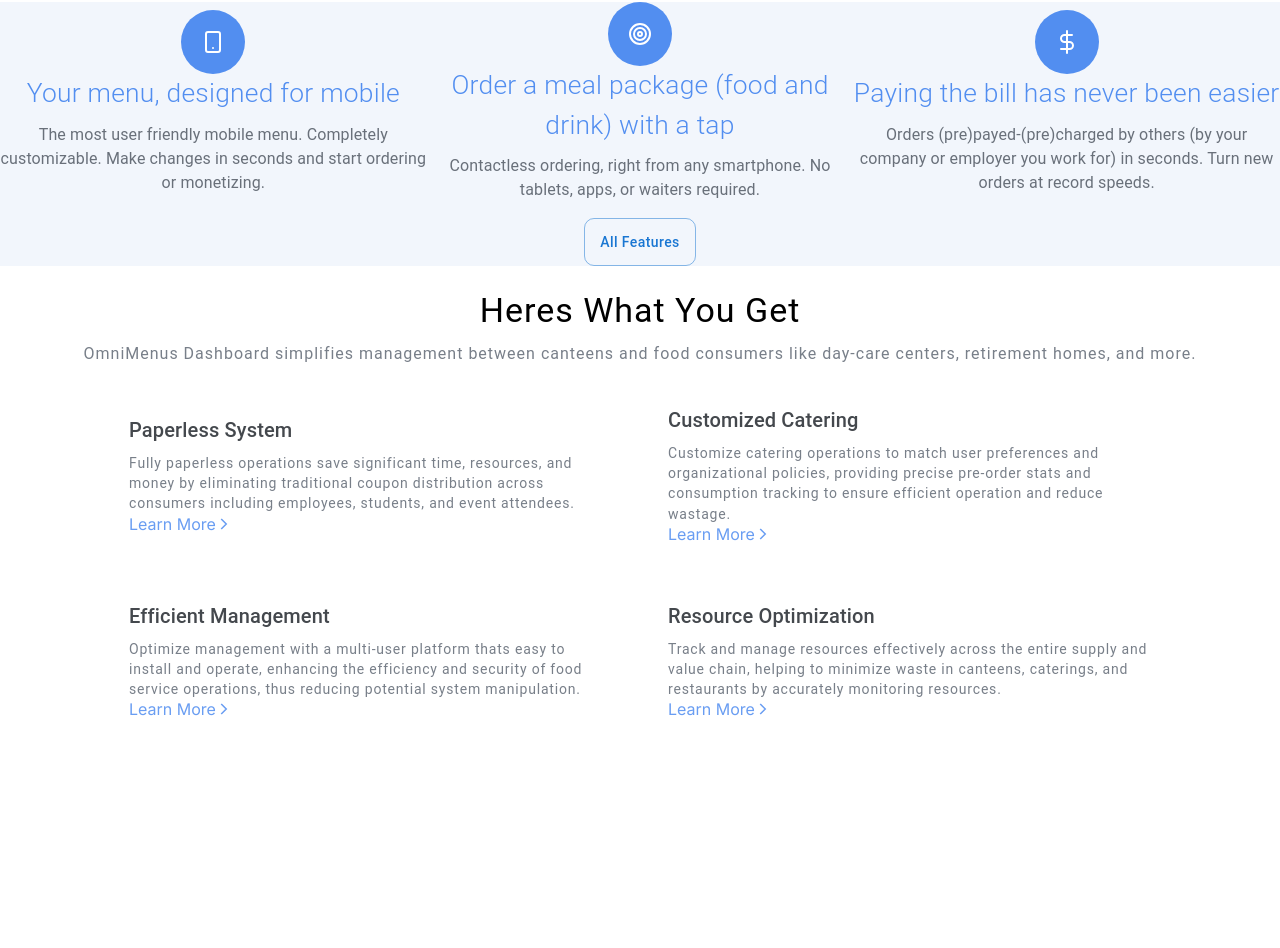
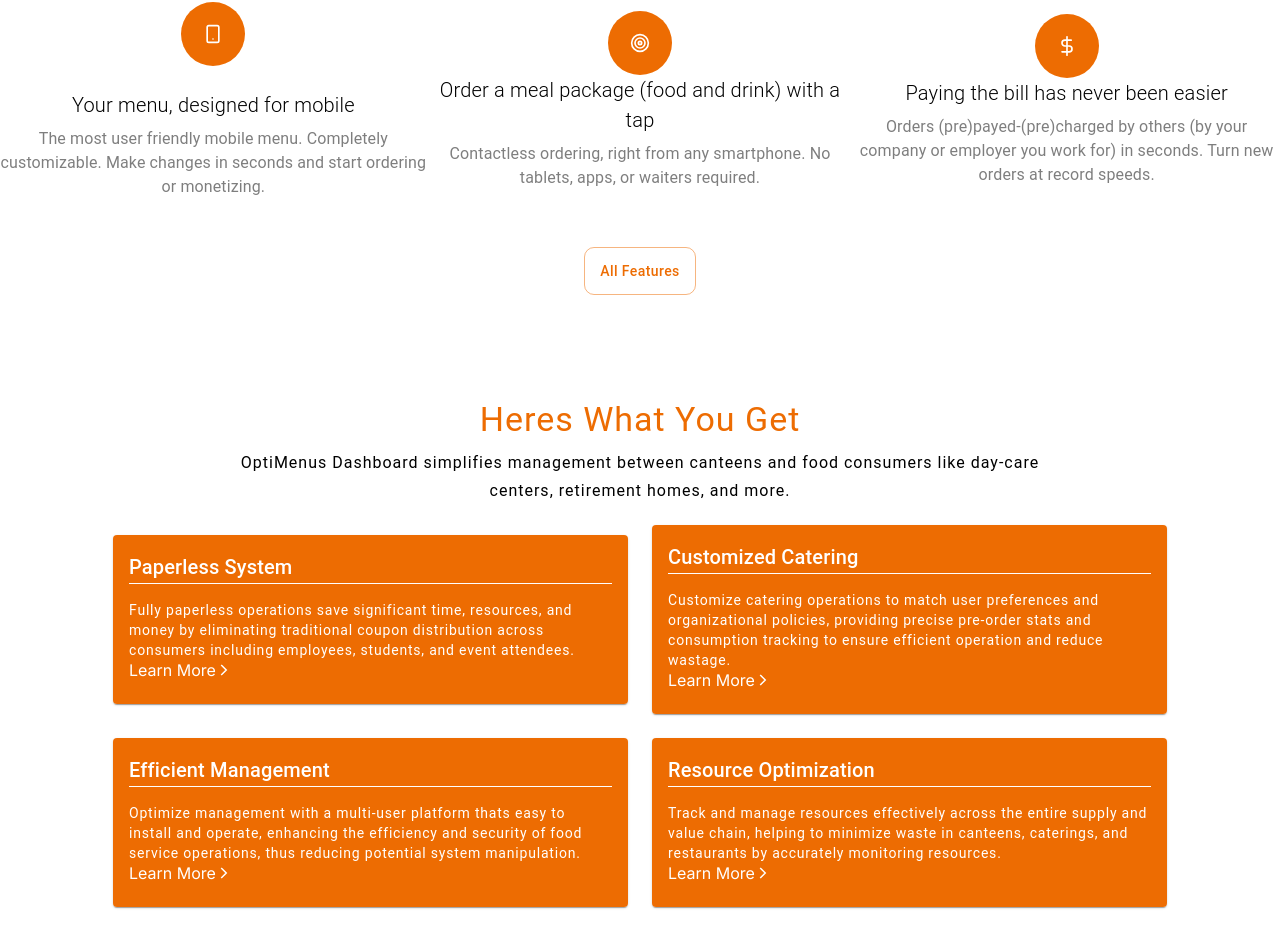
Before and after one commit to AldenHalilovic/OptiMenu, a Next.js app: page / in a window 1280 px wide. Shown: the part 778-1726 px from the top of the page. Before the commit the page ends 1613 px from the top, so only its background shows below. Built offline with nearby package versions, Linux system fonts and the light colour scheme.

Commit message:
revork ui on homepage

```diff
--- a/src/app/globals.css
+++ b/src/app/globals.css
@@ -84,7 +84,6 @@
   margin-bottom: 2rem;
   font-weight: 100;
   font-size: 1rem;
-  color: #787f89;
 }
 
 .link {
--- a/src/app/page.js
+++ b/src/app/page.js
@@ -12,15 +12,13 @@
       className="main"
     >
       <Grid item xs={15}>
-        <Box bgcolor="#f2f6fc">
-          {" "}
+        <Box bgcolor="">
           <HeroContentThree />
         </Box>
       </Grid>
 
       <Grid item xs={15}>
         <Box bgcolor="white">
-          {" "}
           <HeroDashboard />
         </Box>
       </Grid>
--- a/src/components/home/homeComponents/hero/components/heroContentThree.js
+++ b/src/components/home/homeComponents/hero/components/heroContentThree.js
@@ -1,7 +1,38 @@
-import { Box, Typography, Button, Icon, Grid } from "@mui/material";
+import { Box, Typography, Button, Grid } from "@mui/material";
 import { LuSmartphone } from "react-icons/lu";
 import { FiDollarSign } from "react-icons/fi";
 import { FiTarget } from "react-icons/fi";
+
+const iconStyle = {
+  width: "4rem",
+  height: "4rem",
+  borderRadius: "50%",
+  backgroundColor: "#ed6c02",
+  color: "white",
+  fontSize: "20px",
+  display: "flex",
+  justifyContent: "center",
+  alignItems: "center",
+  margin: "auto",
+}
+
+const iconTextStyle = {
+  fontWeight: 300,
+  fontSize: "1.65rem",
+  color: "#000",
+  fontSize: "20px",
+  textAlign: "center",
+  mt: 3
+}
+
+const iconTextSecondStyle = {
+  color: "#000",
+  opacity: 0.5,
+  textAlign: "center",
+  fontSize: "1rem",
+  fontWeight: 400,
+  lineHeight: 1.5,
+}
 
 function HeroContentThree() {
   return (
@@ -11,10 +42,10 @@
         flexDirection: "column",
         justifyContent: "center",
         alignItems: "center",
-        bgcolor: "#f2f6fc",
-        m: 0, // Remove margins
-        p: 0, // Remove padding
-        width: "100%", // Ensure it covers the full width
+        m: 0,
+        p: 0,
+        width: "100%",
+        mb: 10
       }}
     >
       <Grid
@@ -25,80 +56,32 @@
           alignItems: "center",
         }}
       >
-        {/* // First Box -  Your menu, designed for mobile */}
         <Grid sx={{ textAlign: "center", flex: 1, height: "100%" }}>
-          {/* // Icon Box */}
-          <Box
-            sx={{
-              width: "4rem",
-              height: "4rem",
-              borderRadius: "50%",
-              backgroundColor: "#528ef0",
-              display: "flex",
-              justifyContent: "center",
-              alignItems: "center",
-              marginBottom: "2.5rem",
-              margin: "auto",
-            }}
-          >
-            <Icon sx={{ color: "#ffffff", fontSize: "1.5rem" }}>
-              <LuSmartphone />
-            </Icon>
+          <Box sx={iconStyle} >
+            <LuSmartphone />
           </Box>
-          {/* // Icon Box  */}
           <Typography
             component="h1"
-            style={{
-              fontWeight: 300,
-              fontSize: "1.65rem",
-              color: "#528ef0",
-              textAlign: "center",
-            }}
+            sx={iconTextStyle}
             gutterBottom
           >
             Your menu, designed for mobile
           </Typography>
           <Typography
             variant="subtitle2"
-            style={{
-              color: "#69707a",
-              textAlign: "center",
-              fontSize: "1rem",
-              fontWeight: 400,
-              lineHeight: 1.5,
-            }}
+            style={iconTextSecondStyle}
           >
             The most user friendly mobile menu. Completely customizable. Make
             changes in seconds and start ordering or monetizing.
           </Typography>
         </Grid>
 
-        {/* // Second Box -  Order a meal package (food and drink) with a tap */}
         <Grid sx={{ textAlign: "center", flex: 1, height: "100%" }}>
-          <Box
-            sx={{
-              width: "4rem",
-              height: "4rem",
-              borderRadius: "50%",
-              backgroundColor: "#528ef0",
-              display: "flex",
-              justifyContent: "center",
-              alignItems: "center",
-              marginBottom: "2.5rem",
-              margin: "auto",
-            }}
-          >
-            <Icon sx={{ color: "#ffffff", fontSize: "1.5rem" }}>
-              <FiTarget />
-            </Icon>
+          <Box sx={iconStyle}>
+            <FiTarget />
           </Box>
           <Typography
-            style={{
-              fontWeight: 300,
-              fontSize: "1.65rem",
-              color: "#528ef0",
-              textAlign: "center",
-            }}
+            style={iconTextStyle}
             component="h1"
             gutterBottom
           >
@@ -106,46 +89,19 @@
           </Typography>
           <Typography
             variant="subtitle1"
-            style={{
-              color: "#69707a",
-              textAlign: "center",
-              fontSize: "1rem",
-              fontWeight: 400,
-              lineHeight: 1.5,
-            }}
+            style={iconTextSecondStyle}
           >
             Contactless ordering, right from any smartphone. No tablets, apps,
             or waiters required.
           </Typography>
         </Grid>
 
-        {/* // Third Box -  Paying the bill has never been easier */}
-
         <Grid sx={{ textAlign: "center", flex: 1, height: "100%" }}>
-          <Box
-            sx={{
-              width: "4rem",
-              height: "4rem",
-              borderRadius: "50%",
-              backgroundColor: "#528ef0",
-              display: "flex",
-              justifyContent: "center",
-              alignItems: "center",
-              marginBottom: "2.5rem",
-              margin: "auto",
-            }}
-          >
-            <Icon sx={{ color: "#ffffff", fontSize: "1.5rem" }}>
-              <FiDollarSign />
-            </Icon>
+          <Box sx={iconStyle}>
+            <FiDollarSign />
           </Box>
           <Typography
-            style={{
-              fontWeight: 300,
-              fontSize: "1.65rem",
-              color: "#528ef0",
-              textAlign: "center",
-            }}
+            style={iconTextStyle}
             component="h1"
             gutterBottom
           >
@@ -153,13 +109,7 @@
           </Typography>
           <Typography
             variant="subtitle1"
-            style={{
-              color: "#69707a",
-              textAlign: "center",
-              fontSize: "1rem",
-              fontWeight: 400,
-              lineHeight: 1.5,
-            }}
+            style={iconTextSecondStyle}
           >
             Orders (pre)payed-(pre)charged by others (by your company or
             employer you work for) in seconds. Turn new orders at record speeds.
@@ -169,8 +119,9 @@
 
       <Button
         variant="outlined"
-        style={{
-          marginTop: "1rem",
+        color="warning"
+        sx={{
+          mt: "3rem",
           borderRadius: "10px",
           textTransform: "capitalize",
           height: "3rem",
--- a/src/components/home/homeComponents/hero/components/heroDashboard.js
+++ b/src/components/home/homeComponents/hero/components/heroDashboard.js
@@ -1,4 +1,4 @@
-import { Box, Container, Typography, Grid } from "@mui/material";
+import { Box, Container, Typography, Grid, CardContent, Card } from "@mui/material";
 import Link from "next/link";
 import { IoChevronForwardSharp } from "react-icons/io5";
 import "../../../../../app/globals.css";
@@ -7,6 +7,7 @@
   return (
     <Container maxWidth="lg">
       <Typography
+        color="#ed6c02"
         variant="h4"
         sx={{ mt: 3, mb: 1, letterSpacing: 1 }}
         align="center"
@@ -16,109 +17,112 @@
       <Typography
         variant="subtitle1"
         className="text"
-        sx={{ mb: 2.5, letterSpacing: 1 }}
-        align="center"
+        sx={{ mb: 2.5, letterSpacing: 1, width: "70%", textAlign: "center", mx: "auto" }}
       >
-        OmniMenus Dashboard simplifies management between canteens and food
+        OptiMenus Dashboard simplifies management between canteens and food
         consumers like day-care centers, retirement homes, and more.
       </Typography>
       <Grid container spacing={3} justifyContent="center" alignItems="center">
+
         {/* Menu Section */}
         <Grid item xs={12} sm={5.5}>
-          <Box sx={{ p: 2 }}>
-            <Typography variant="h6" gutterBottom className="title">
+          <Card>
+            <CardContent sx={{ background: "#ed6c02", color: "#fff" }}>
+              <Typography variant="h6" color="white" sx={{ borderBottom: "1px solid #fff", mb: 2 }}>
                 Paperless System
               </Typography>
-            <Typography variant="body2" className="text" letterSpacing={0.8}>
+              <Typography variant="body2" color="#fff" className="text" letterSpacing={0.8}>
                 Fully paperless operations save significant time, resources, and
                 money by eliminating traditional coupon distribution across
                 consumers including employees, students, and event attendees.
               </Typography>
               <Link
                 href="/learn-more"
-              style={{ textDecoration: "none" }}
-              className="link"
+                style={{ textDecoration: "none", color: "#fff" }}
               >
                 <Box sx={{ display: "flex", alignItems: "center" }}>
                   Learn More
                   <IoChevronForwardSharp />
                 </Box>
               </Link>
-          </Box>
+            </CardContent>
+          </Card>
         </Grid>
 
         {/* Orders Section */}
         <Grid item xs={12} sm={5.5}>
-          <Box sx={{ p: 2 }}>
-            <Typography variant="h6" gutterBottom className="title">
+          <Card>
+            <CardContent sx={{ background: "#ed6c02", color: "#fff" }}>
+              <Typography variant="h6" color="white" sx={{ borderBottom: "1px solid #fff", mb: 2 }}>
                 Customized Catering
               </Typography>
-            <Typography variant="body2" className="text" letterSpacing={0.8}>
+              <Typography variant="body2" color="#fff" className="text" letterSpacing={0.8}>
                 Customize catering operations to match user preferences and
                 organizational policies, providing precise pre-order stats and
                 consumption tracking to ensure efficient operation and reduce
                 wastage.
               </Typography>
-
               <Link
                 href="/learn-more"
-              style={{ textDecoration: "none" }}
-              className="link"
+                style={{ textDecoration: "none", color: "#fff" }}
               >
                 <Box sx={{ display: "flex", alignItems: "center" }}>
                   Learn More
                   <IoChevronForwardSharp />
                 </Box>
               </Link>
-          </Box>
+            </CardContent>
+          </Card>
         </Grid>
 
         {/* Staff Management Section */}
         <Grid item xs={12} sm={5.5}>
-          <Box sx={{ p: 2 }}>
-            <Typography variant="h6" gutterBottom className="title">
+          <Card>
+            <CardContent sx={{ background: "#ed6c02", color: "#fff" }}>
+              <Typography variant="h6" color="white" sx={{ borderBottom: "1px solid #fff", mb: 2 }}>
                 Efficient Management
               </Typography>
-            <Typography variant="body2" className="text" letterSpacing={0.8}>
+              <Typography variant="body2" color="#fff" className="text" letterSpacing={0.8}>
                 Optimize management with a multi-user platform thats easy to
                 install and operate, enhancing the efficiency and security of food
                 service operations, thus reducing potential system manipulation.
               </Typography>
               <Link
                 href="/learn-more"
-              style={{ textDecoration: "none" }}
-              className="link"
+                style={{ textDecoration: "none", color: "#fff" }}
               >
                 <Box sx={{ display: "flex", alignItems: "center" }}>
                   Learn More
                   <IoChevronForwardSharp />
                 </Box>
               </Link>
-          </Box>
+            </CardContent>
+          </Card>
         </Grid>
 
         {/* Fourth Section */}
         <Grid item xs={12} sm={5.5}>
-          <Box sx={{ p: 2 }}>
-            <Typography variant="h6" gutterBottom className="title">
+          <Card>
+            <CardContent sx={{ background: "#ed6c02", color: "#fff" }}>
+              <Typography variant="h6" color="white" sx={{ borderBottom: "1px solid #fff", mb: 2 }}>
                 Resource Optimization
               </Typography>
-            <Typography variant="body2" className="text" letterSpacing={0.8}>
+              <Typography variant="body2" color="#fff" className="text" letterSpacing={0.8}>
                 Track and manage resources effectively across the entire supply
                 and value chain, helping to minimize waste in canteens, caterings,
                 and restaurants by accurately monitoring resources.
               </Typography>
               <Link
                 href="/learn-more"
-              style={{ textDecoration: "none" }}
-              className="link"
+                style={{ textDecoration: "none", color: "#fff" }}
               >
                 <Box sx={{ display: "flex", alignItems: "center" }}>
                   Learn More
                   <IoChevronForwardSharp />
                 </Box>
               </Link>
-          </Box>
+            </CardContent>
+          </Card>
         </Grid>
       </Grid>
     </Container>
--- a/src/components/whoweare/aboutsection.js
+++ b/src/components/whoweare/aboutsection.js
@@ -40,7 +40,7 @@
                         </Typography>
                         <Typography sx={{ fontSize: "18px", display: "flex", alignItems: "center", gap: 1 }}>
                             <FaCheck color="#1976d2 " />
-                            Easy to create and plan your menu with our efficient OmniMenu’s app and management system
+                            Easy to create and plan your menu with our efficient OptiMenu’s app and management system
                         </Typography>
                         <Typography sx={{ fontSize: "18px", display: "flex", alignItems: "center", gap: 1 }}>
                             <FaCheck color="#1976d2 " />
--- a/src/components/whoweare/hero.js
+++ b/src/components/whoweare/hero.js
@@ -10,7 +10,7 @@
                     Who we are
                 </Typography>
                 <Typography color="white" fontSize={"24px"} textAlign={"center"} lineHeight={"40px"}>
-                    OmniMenu’s app and management system bridges the gap between the canteen(3rd party service providers) and food consumers (day-care centers, retirement homes, companies, leisure facilities, prisons, hospitals, schools, universities, local authorities etc.).
+                    OptiMenu’s app and management system bridges the gap between the canteen(3rd party service providers) and food consumers (day-care centers, retirement homes, companies, leisure facilities, prisons, hospitals, schools, universities, local authorities etc.).
                 </Typography>
             </Grid>
         </Grid>
```
Lines whose indentation alone changed are shown as unchanged.
